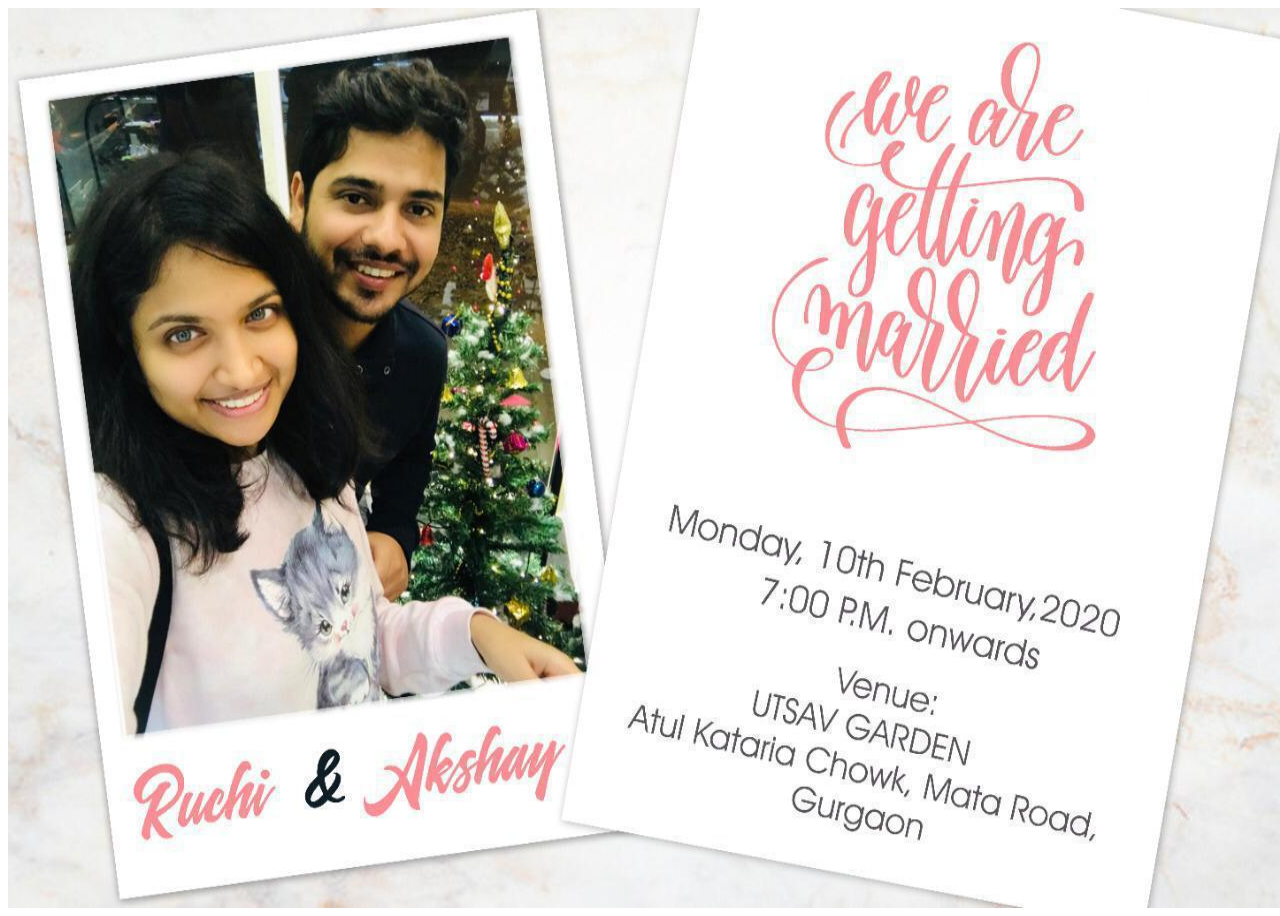
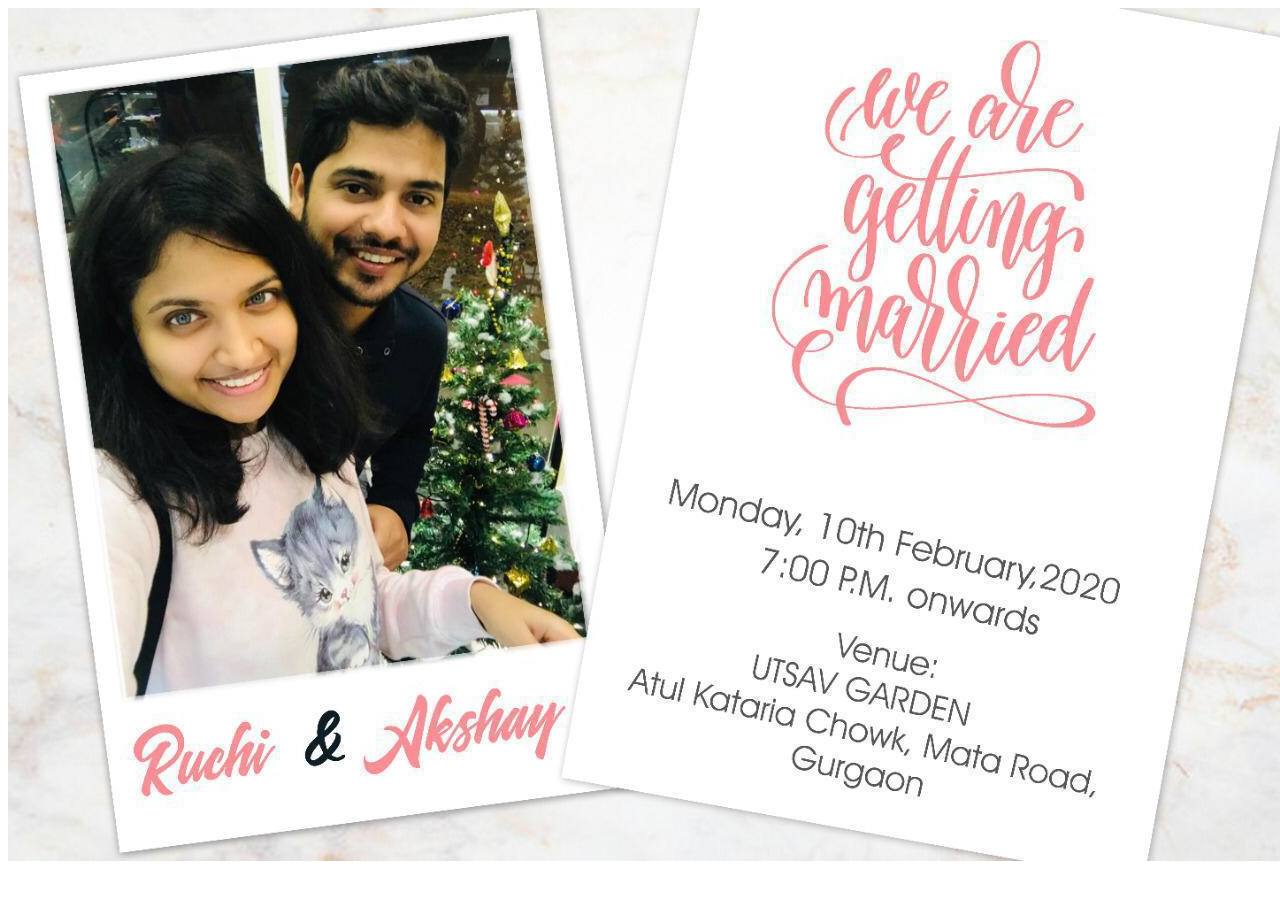
Before and after one commit to AkshaySiwal/website, a Jekyll site: the page static/assets/ruchi/invite.html, which Jekyll copies as it is, in a window 1280 px wide. Built offline with Jekyll 4.4.1, drawn with Linux system fonts in a browser that asks for light colours.

```diff
--- a/static/assets/ruchi/invite.html
+++ b/static/assets/ruchi/invite.html
@@ -3,8 +3,8 @@
 <title>Akshay's house Location</title>
 <style>
 img {
-    width: 100vw;
-    height: 100vh;
+    width: auto;
+    height: auto;
 }
 </style>
 </head>
```
